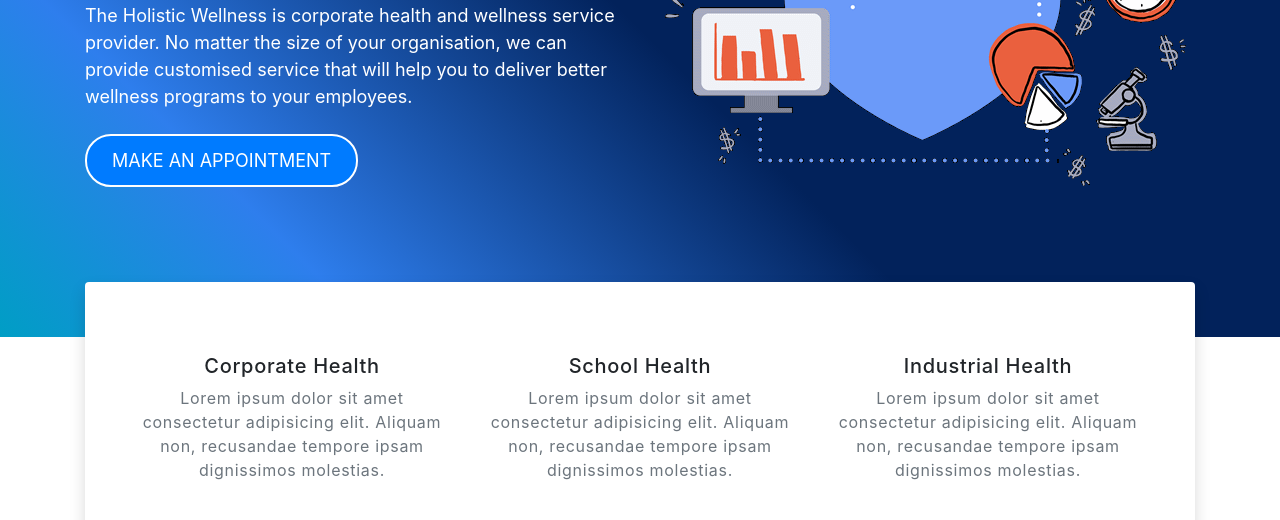
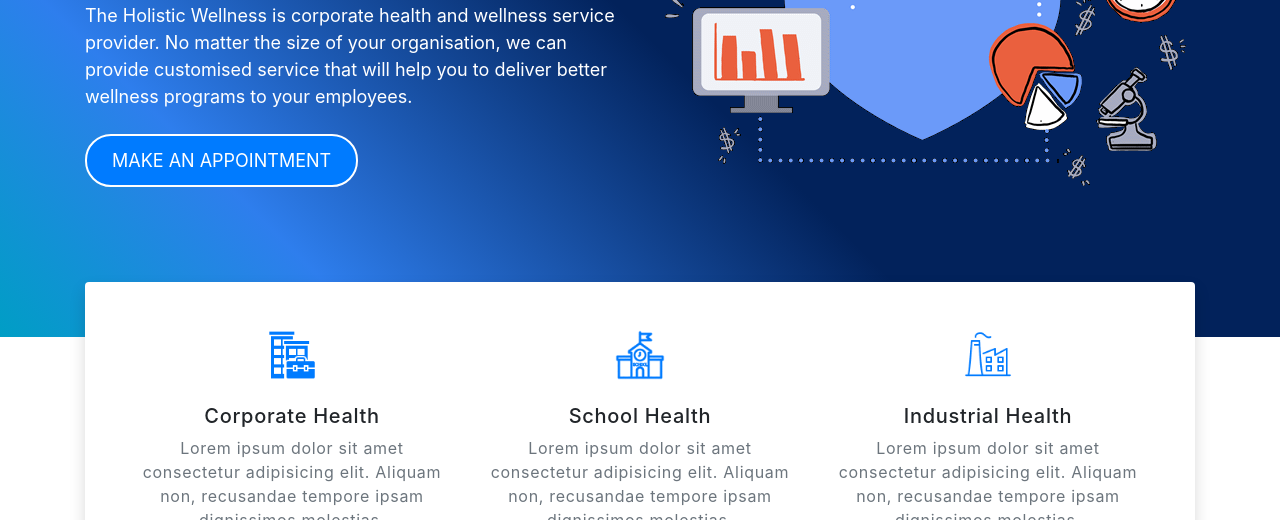
Before and after one commit to vishalsankpal/the-hollistic-wellness, a plain HTML site: page index.html in a window 1280 px wide. Shown: the part 280-800 px from the top of the page. Drawn offline with nearby package versions, Linux system fonts and the light colour scheme.

Commit message:
style updated

```diff
--- a/css/style.css
+++ b/css/style.css
@@ -158,4 +158,21 @@ footer .mega-footer a:hover {
 footer .copyright {
   padding: 10px 0;
 }
+
+.icon {
+  background: url(../images/iconstrip.png);
+  height: 50px;
+  width: 50px;
+  background-size: 150px 50px;
+  margin: auto;
+}
+.corporate{
+  background-position-x: 0;
+}
+.school{
+  background-position-x: 100px;
+}
+.industry{
+  background-position-x: 50px;
+}
 /*# sourceMappingURL=style.css.map */
```
